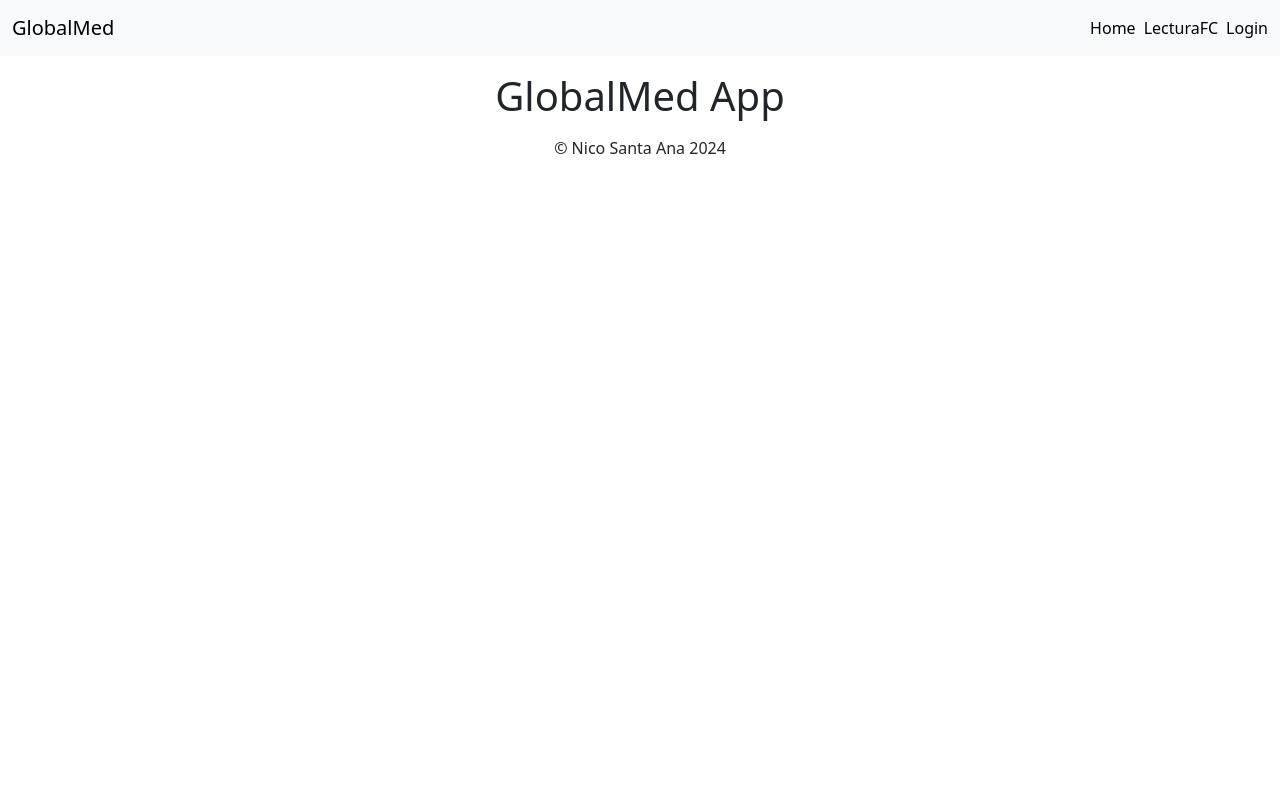
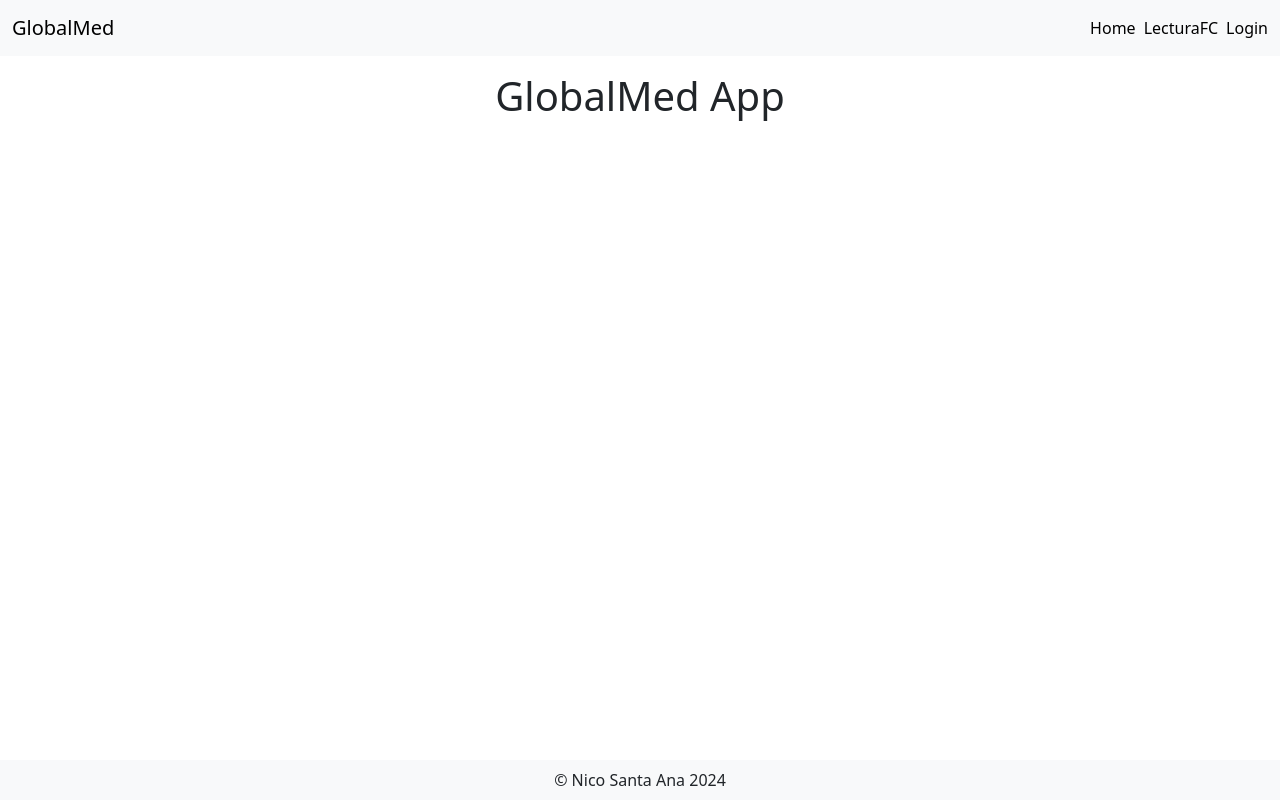
Before and after one commit to nmsantaana1994/globalmed-pwa, a Vue app: page / in a window 1280 px wide. Built offline with nearby package versions, Linux system fonts and the light colour scheme.

Commit message:
Configurando vista de nav, main y footer

```diff
--- a/src/App.vue
+++ b/src/App.vue
@@ -5,6 +5,7 @@ export default {
 </script>
 
 <template>
+    <div class="wrapper">
         <!-- Navbar -->
         <nav class="navbar navbar-light bg-light">
             <div class="container-fluid">
@@ -25,15 +26,27 @@ export default {
             </div>
         </nav>
 
-    <main class="container">
+        <main class="container content">
             <router-view />
         </main>
 
-    <footer>
-        <p class="text-center">&copy; Nico Santa Ana 2024</p>
+        <footer class="bg-light">
+            <p class="text-center my-2">&copy; Nico Santa Ana 2024</p>
         </footer>
+    </div>
 </template>
 
-<style scoped>
-
+<style>
+    html, body {
+        height: 100%;
+        margin: 0;
+    }
+    .wrapper {
+        display: flex;
+        flex-direction: column;
+        min-height: 100vh;
+    }
+    .content {
+        flex: 1;
+    }
 </style>
```
Lines whose indentation alone changed are shown as unchanged.
